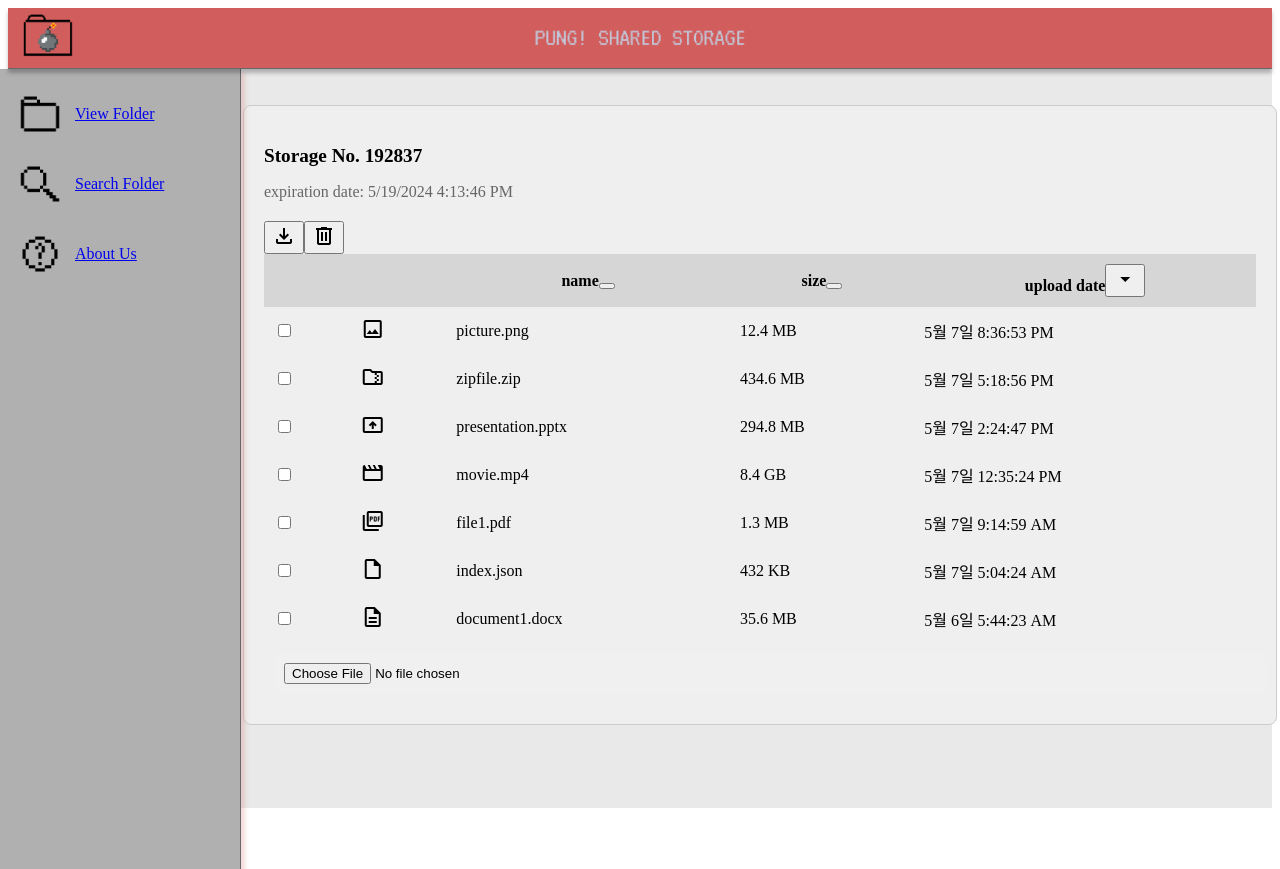
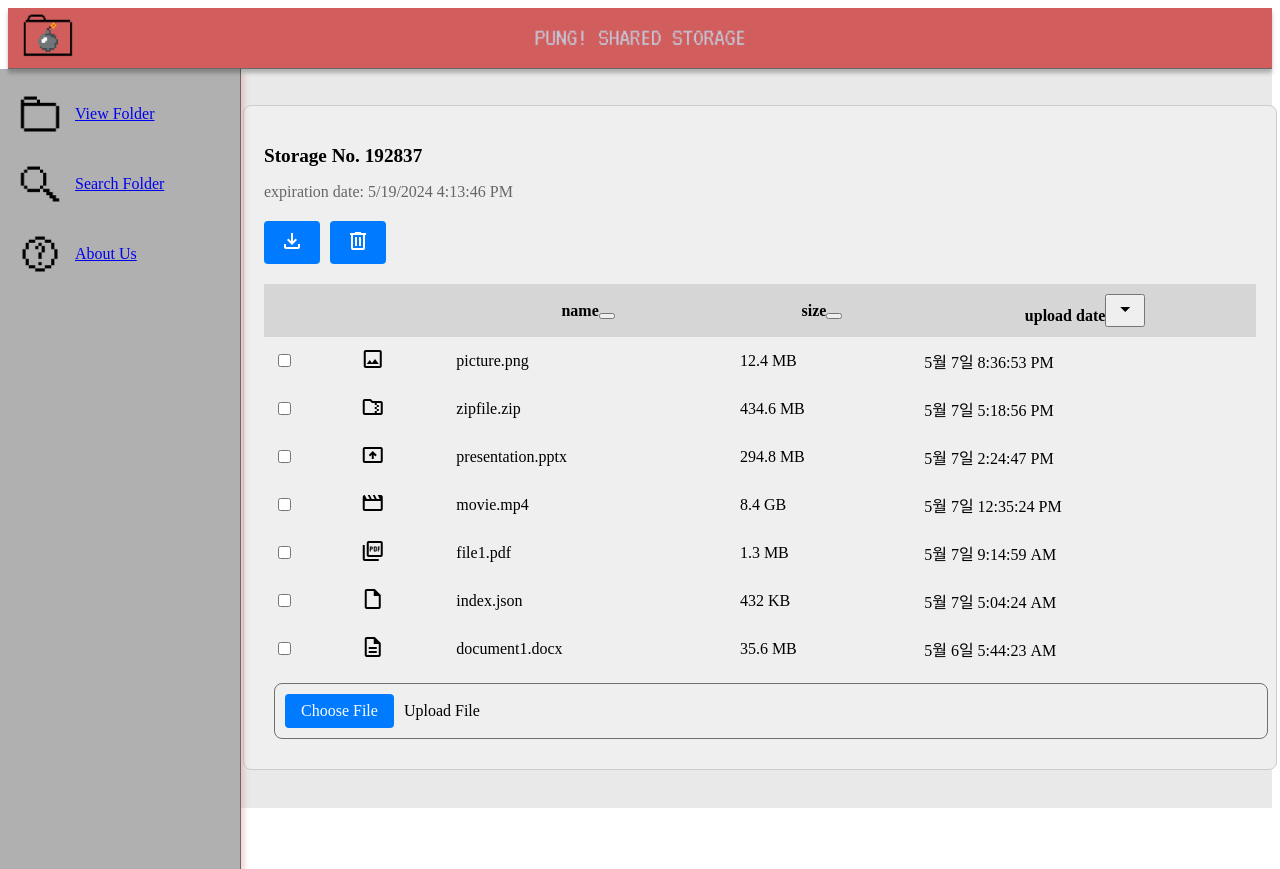
Before and after one commit to PungBox/pungbox-frontend, a React (Vite) app: page /view in a window 1280 px wide. Built offline with nearby package versions, Linux system fonts and the light colour scheme.

Commit message:
css refactor & upgrade

```diff
--- a/src/components/Module/Authenticate.module.css
+++ b/src/components/Module/Authenticate.module.css
@@ -1,10 +1,9 @@
 .authPanel {
-    min-width: 300px;
-    display: flex;
-    flex-direction: column;
+    max-width: 450px;
+    min-width: 250px;
     width: 80%;
     margin: 20px;
-    padding: 20px;
+    padding: 30px;
     border: 1px solid #ccc;
     border-radius: 8px;
     background-color: #efefef;
@@ -12,15 +11,26 @@
 
 .label {
     display: flex;
-    position: relative;
+    /* position: relative; */
     margin-bottom: 20px;
 }
 
-.inputcode,
-.inputpassword{
-  width: 100%;
-  padding: 10px;
-  margin-bottom: 5px;
+.inputcode {
+    width: 20%;
+    padding: 10px;
+    margin-right: 5px;
+    border: 1px solid #ccc;
+    border-radius: 5px;
+    text-align: center;
+}
+
+.inputpassword {
+    width: 100%;
+    padding: 10px;
+    margin-bottom: 5px;
+    /* text-align: center; */
+    border: 1px solid #ccc;
+    border-radius: 5px;
 }
 
 .button {
@@ -73,14 +83,10 @@
         width: 30px;
         margin-right: 3px;
         margin-top: 5px;
-        border: 1px solid #ccc;
-        text-align: center;
     }
 
     .inputpassword {
         margin-top: 5px;
         padding: 5px;
-        border: 1px solid #ccc;
-        border-radius: 5px;
     }
 }
--- a/src/components/Module/Sidebar.module.css
+++ b/src/components/Module/Sidebar.module.css
@@ -46,16 +46,22 @@
 .menucontainer{
   display: flex;
   align-items: center;
-  position: relative; /* 부모 요소 기준으로 위치 지정 */
-  z-index: 2; /* 다른 요소들 위에 위치하도록 설정 */
+  position: relative;
+  z-index: 2;
   transition: opacity 0.3s;
 }
 .menucontainer:hover {
-  cursor: pointer; /* 마우스 커서를 포인터로 변경 */
+  cursor: pointer;
   opacity: 0.3;
 }
 .menucontainer > * {
   margin-right: 10px; /* 모든 자식 요소들의 오른쪽에 10px 마진 설정 */
+}
+.menucontainer:active{
+  transition: background-color 0.3s ease;
+  box-shadow: 0 0 10px rgba(0, 0, 0, 0.3);
+  position: relative;
+  top:2px;
 }
 
 /*media queury 기준*/
@@ -68,14 +74,14 @@
   .frame {
     justify-content: space-around;
     align-items: center;
-    gap: 15px; /* 요소 사이 간격 조정 */
+    gap: 15px;
   }
 
   .folder,
   .search,
   .information {
     margin-left: 10px;
-    width: 40px; /* 작은 이미지 크기로 조정 */
+    width: 40px;
     height: 40px;
   }
 
--- a/src/components/Module/View.module.css
+++ b/src/components/Module/View.module.css
@@ -1,4 +1,5 @@
 .view_panel {
+  min-width: 360px;
   width: 100%;
   margin: 20px;
   padding: 20px;
@@ -22,9 +23,28 @@
   color: #666;
 }
 
+.button_container {
+  margin-bottom: 20px;
+}
+
+.action_button {
+  margin-right: 10px;
+  padding: 8px 16px;
+  background-color: #007bff;
+  color: white;
+  border: none;
+  border-radius: 4px;
+  cursor: pointer;
+}
+
+.action_button:hover {
+  background-color: #0056b3;
+}
+
 .file_list_table {
   width: 100%;
-    border-collapse: collapse;
+  border-collapse: separate;
+  border-spacing: 0;
 }
 
 .file_list_table th,
@@ -38,10 +58,38 @@
   background-color: #d6d6d6;
 }
 
-  .file_list_table tfoot input[type='file'] {
+.file_upload_label {
+  padding: 10px;
+  border: 1px solid #707070;
+  border-radius: 8px;
+  display: block;
   width: 100%;
-    padding: 10px;
-    border: none;
+}
+
+.file_upload_input {
+  display: none;
+}
+
+.file_upload_label::before {
+  content: 'Choose File';
+  display: inline-block;
+  padding: 8px 16px;
+  background-color: #007bff;
+  color: white;
   border-radius: 4px;
-    background-color: #f0f0f0;
+  cursor: pointer;
+  margin-right: 10px;
 }
+
+.file_upload_label:hover::before {
+  background-color: #0056b3;
+}
+
+@media screen and (max-width: 480px) {
+  /* .file_list_table th:nth-child(2),
+  .file_list_table td:nth-child(2), */
+  .file_list_table th:nth-child(5),
+  .file_list_table td:nth-child(5) {
+    display: none; /* name과 size 정보 숨기기 */
+  }
+}
--- a/src/components/Pages/AboutUs.tsx
+++ b/src/components/Pages/AboutUs.tsx
@@ -6,15 +6,15 @@ const Aboutus = () => {
       <h1 className="text-3xl font-bold mb-6">About Us</h1>
       <div className="mb-4">
         <span className="block font-semibold">Frontend:</span>
-        <span> 이예찬, 신건우</span>
+        <span className="font-serif">이예찬, 신건우</span>
       </div>
       <div className="mb-4">
         <span className="block font-semibold">Backend:</span>
-        <span> 한상진, 정지원, 노명은, Siti</span>
+        <span className="font-serif">한상진, 정지원, 노명은, Siti</span>
       </div>
       <div className="mb-8">
         <span className="block font-semibold">Goal:</span>
-        <span>
+        <span className="font-serif">
           회원 등록이나 계정 생성 과정 없이, 파일을 손쉽게 공유할 수 있는 빠르고 간편한 방법을 제공한다.
           공유공간에 접근할 수 있도록 하는 고유한 링크를 통해 사용자가 간편하게 공유공간에 접속할 수 있도록 한다.
           특정 사용자만이 공유공간에 접속할 수 있도록, 공유공간에 비밀번호를 설정하는 기능을 지원한다.
--- a/src/components/Pages/authenticate/Authenticate.tsx
+++ b/src/components/Pages/authenticate/Authenticate.tsx
@@ -3,7 +3,7 @@ import styles from '/src/components/Module/Authenticate.module.css';
 
 const Authenticate = () => {
   const DIGIT_LENGTH = 6;
-  const inputsRef = useRef(Array(DIGIT_LENGTH + 1));
+  const inputsRef = useRef(Array(DIGIT_LENGTH));
 
   function handleDigitInput(e: React.KeyboardEvent<HTMLInputElement>, currentNumber: number) {
     const target = e.target as HTMLInputElement;
@@ -49,7 +49,7 @@ const Authenticate = () => {
               <input
                 key={i}
                 ref={(elem) => (inputsRef.current[i] = elem)}
-                type="number"
+                type="text"
                 id={id}
                 name={id}
                 min="0"
@@ -65,7 +65,7 @@ const Authenticate = () => {
             <input
               key={i}
               ref={(elem) => (inputsRef.current[i] = elem)}
-              type="number"
+              type="text"
               id={id}
               name={id}
               min="0"
--- a/src/components/Pages/register/component/RegisterForm.tsx
+++ b/src/components/Pages/register/component/RegisterForm.tsx
@@ -12,7 +12,7 @@ const RegisterForm = ({ setIsRegisterDone }: RegisterResultProps) => {
 
   return (
     <form className={styles.form} method="POST" onSubmit={submit}>
-      <label htmlFor="password">Password for storage (six figures):</label>
+      <label htmlFor="password">Password for storage:</label>
       <br />
       <input type="password" id="password" name="password" required />
       <br />
--- a/src/components/Pages/register/component/ResultContainer.tsx
+++ b/src/components/Pages/register/component/ResultContainer.tsx
@@ -18,8 +18,9 @@ const ResultContainer = ({ title, content, copyable }: ResultContainerProps) =>
   };
 
   return (
+    <div>
+      <div className={styles.title}>{title}</div>
       <div className={styles.resultContainer}>
-      <div className={styles.title}>{title}</div>
         <div className={styles.content}>
           <span>{content}</span>
           {copyable ? (
@@ -30,7 +31,7 @@ const ResultContainer = ({ title, content, copyable }: ResultContainerProps) =>
             <></>
           )}
         </div>
-      <br />
+      </div>
     </div>
   );
 };
--- a/src/components/Pages/view/View.tsx
+++ b/src/components/Pages/view/View.tsx
@@ -46,12 +46,12 @@ const View = () => {
         <p className={styles.storage_number}>Storage No. {storageNumber}</p>
         <p className={styles.expiration_date}>expiration date: {expirationDate}</p>
       </div>
-      <div>
-        <button onClick={() => downloadFiles(getSelectedFileUrls(fileDescriptions))}>
-          <span className="material-symbols-outlined">download</span>
+      <div className={styles.button_container}>
+        <button className={styles.action_button} onClick={() => downloadFiles(getSelectedFileUrls(fileDescriptions))}>
+          <span className="material-symbols-outlined">Download</span>
         </button>
-        <button onClick={() => deleteFiles(getSelectedFileIds())}>
-          <span className="material-symbols-outlined">delete</span>
+        <button className={styles.action_button} onClick={() => deleteFiles(getSelectedFileIds())}>
+          <span className="material-symbols-outlined">Delete</span>
         </button>
       </div>
       <table className={styles.file_list_table}>
@@ -73,7 +73,10 @@ const View = () => {
         <tfoot>
         <tr>
           <td colSpan={6}>
-            <input type="file" onChange={addFile} />
+            <label htmlFor="file_upload" className={styles.file_upload_label}>
+              <input type="file" id="file_upload" className={styles.file_upload_input} onChange={addFile} />
+                Upload File
+            </label>
           </td>
         </tr>
         </tfoot>
```
Also changed, not shown: src/components/Module/Register.module.css (+33 -24 lines). Lines whose indentation alone changed are shown as unchanged.
